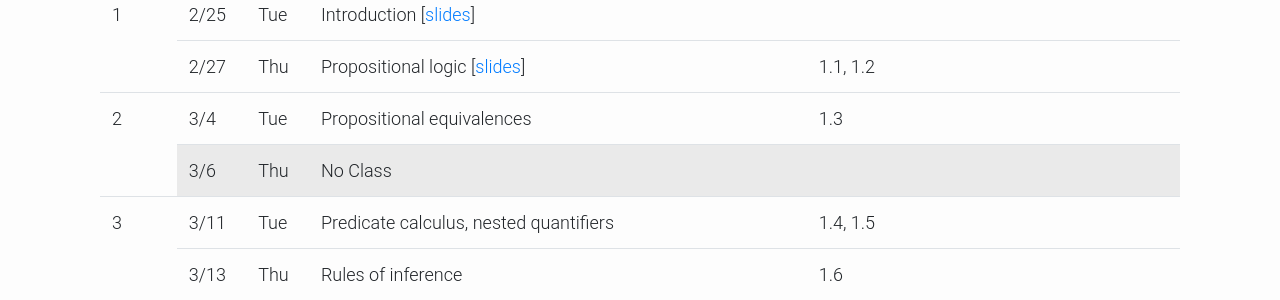
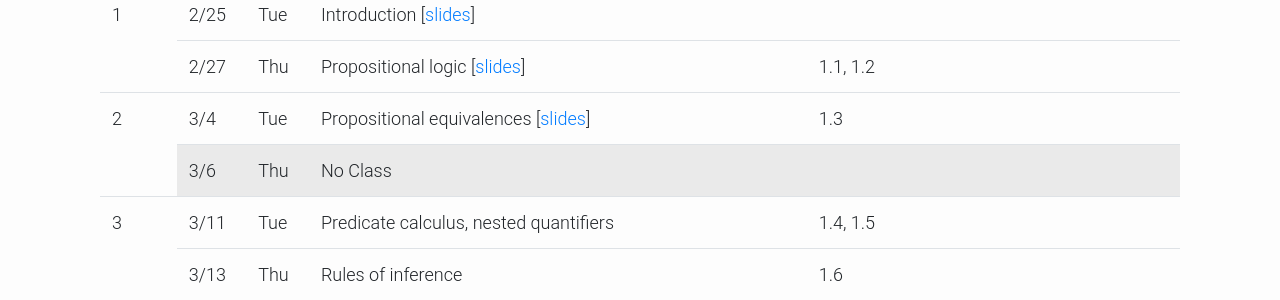
Before and after one commit to kaist-ee213/kaist-ee213.github.io, a Jekyll site: the page built from index.html, in a window 1280 px wide and 900 px high, scrolled down 1068 px. Shown: the part 152-452 px from the top of the window. Built offline with Jekyll 4.4.1, drawn with Linux system fonts in a browser that asks for light colours; the list of posts is cut into pages by our own code.

Commit message:
update slide 2

```diff
--- a/index.html
+++ b/index.html
@@ -150,7 +150,7 @@ Much of the basic discrete mathematical tools useful in electrical and computer
             <td rowspan="2">2</td>
             <td>3/4</td>
             <td>Tue</td>
-            <td>Propositional equivalences</td>
+            <td>Propositional equivalences [<a href="https://drive.google.com/file/d/1Yb2PIz3Diyqa_57F4wY3B1qtkKZQVqQd/view?usp=sharing", target="_blank">slides</a>]</td>
             <td>1.3</td>
             <td></td>
         </tr>
```
